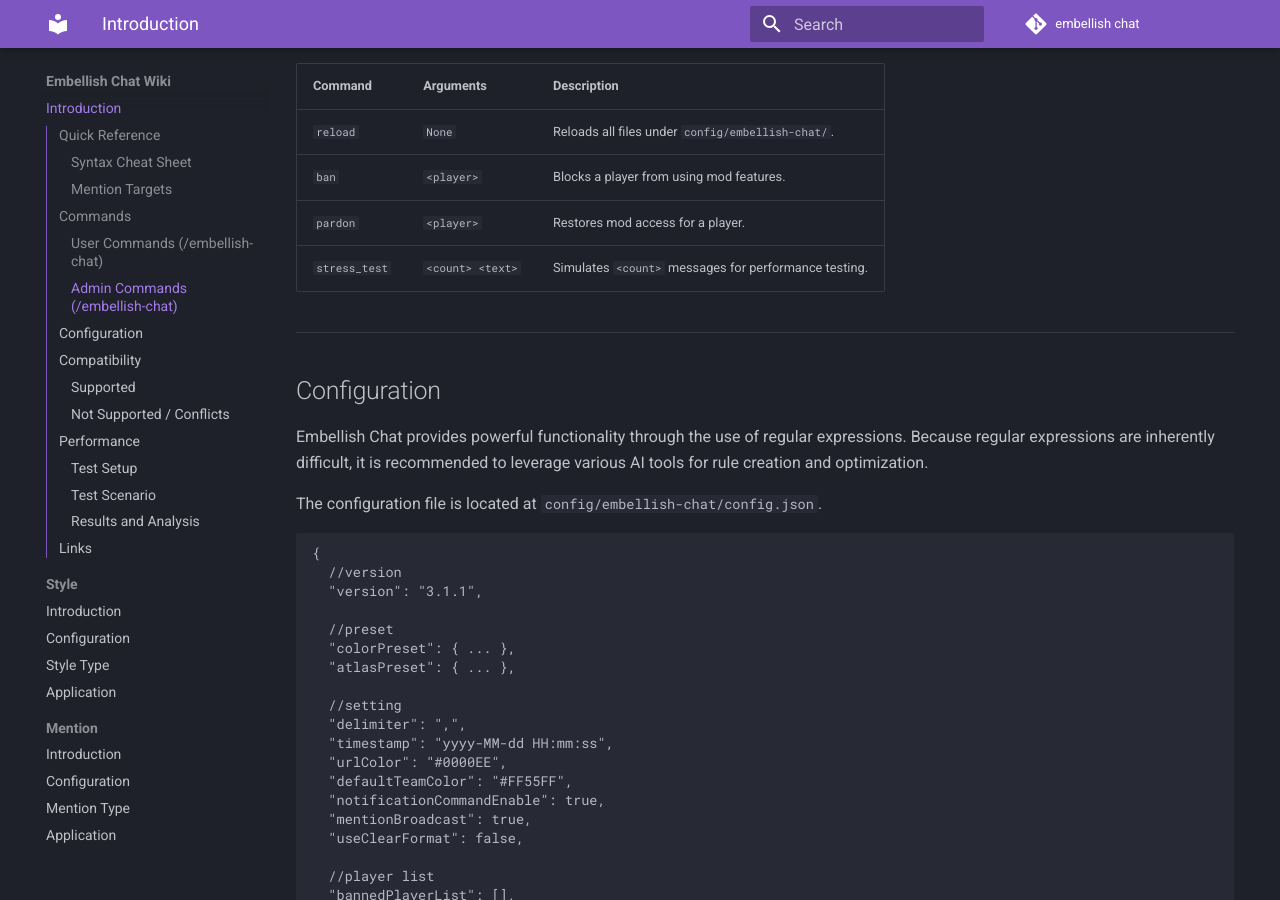
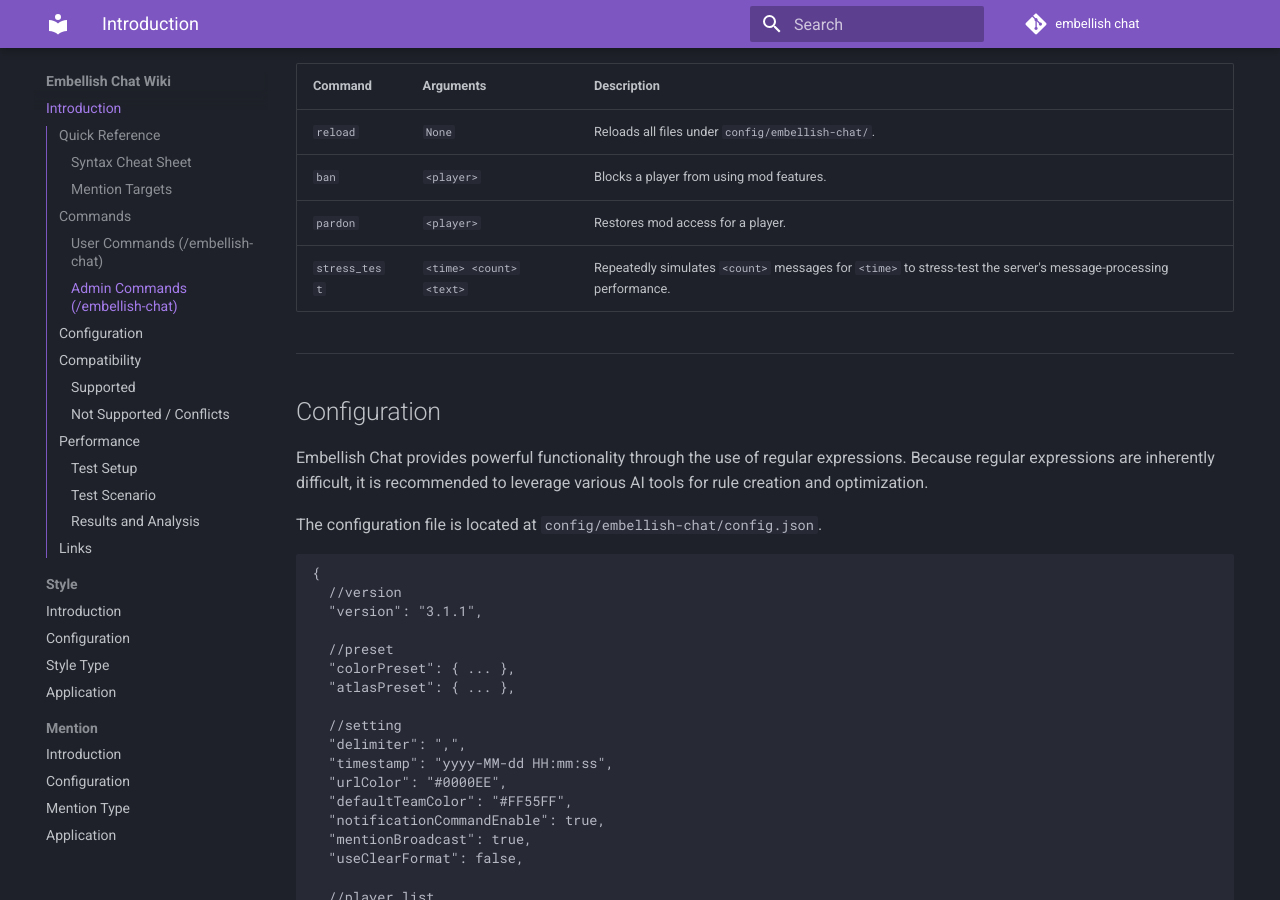
Before and after one commit to hanhy06/embellish_chat, an MkDocs documentation site: the page built from docs/mkdocs/docs/index.md, in a window 1280 px wide and 900 px high, scrolled down 2301 px. Built offline with MkDocs 1.6.1 and Material for MkDocs 9.7.7, drawn with Linux system fonts in a browser that asks for light colours; comment, search, counter and statistics services are not loaded.

```diff
--- a/docs/mkdocs/docs/index.md
+++ b/docs/mkdocs/docs/index.md
@@ -64,12 +64,12 @@ Available to all players.
 ### Admin Commands (`/embellish-chat`)
 Requires OP Level 2 or appropriate permissions.
 
-| Command       | Arguments        | Description                                                |
-|---------------|------------------|------------------------------------------------------------|
-| `reload`      | `None`           | Reloads all files under `config/embellish-chat/`.          |
-| `ban`         | `<player>`       | Blocks a player from using mod features.                   |
-| `pardon`      | `<player>`       | Restores mod access for a player.                          |
-| `stress_test` | `<count> <text>` | Simulates `<count>` messages for performance testing.      |
+| Command       | Arguments               | Description                                                                                                       |
+|---------------|-------------------------|-------------------------------------------------------------------------------------------------------------------|
+| `reload`      | `None`                  | Reloads all files under `config/embellish-chat/`.                                                                 |
+| `ban`         | `<player>`              | Blocks a player from using mod features.                                                                          |
+| `pardon`      | `<player>`              | Restores mod access for a player.                                                                                 |
+| `stress_test` | `<time> <count> <text>` | Repeatedly simulates `<count>` messages for `<time>` to stress-test the server's message-processing performance.  |
 
 ---
 ## Configuration
```
Also changed, not shown: other parts of docs/mkdocs/docs/index.md (+1 -1 lines), docs/README.md.
